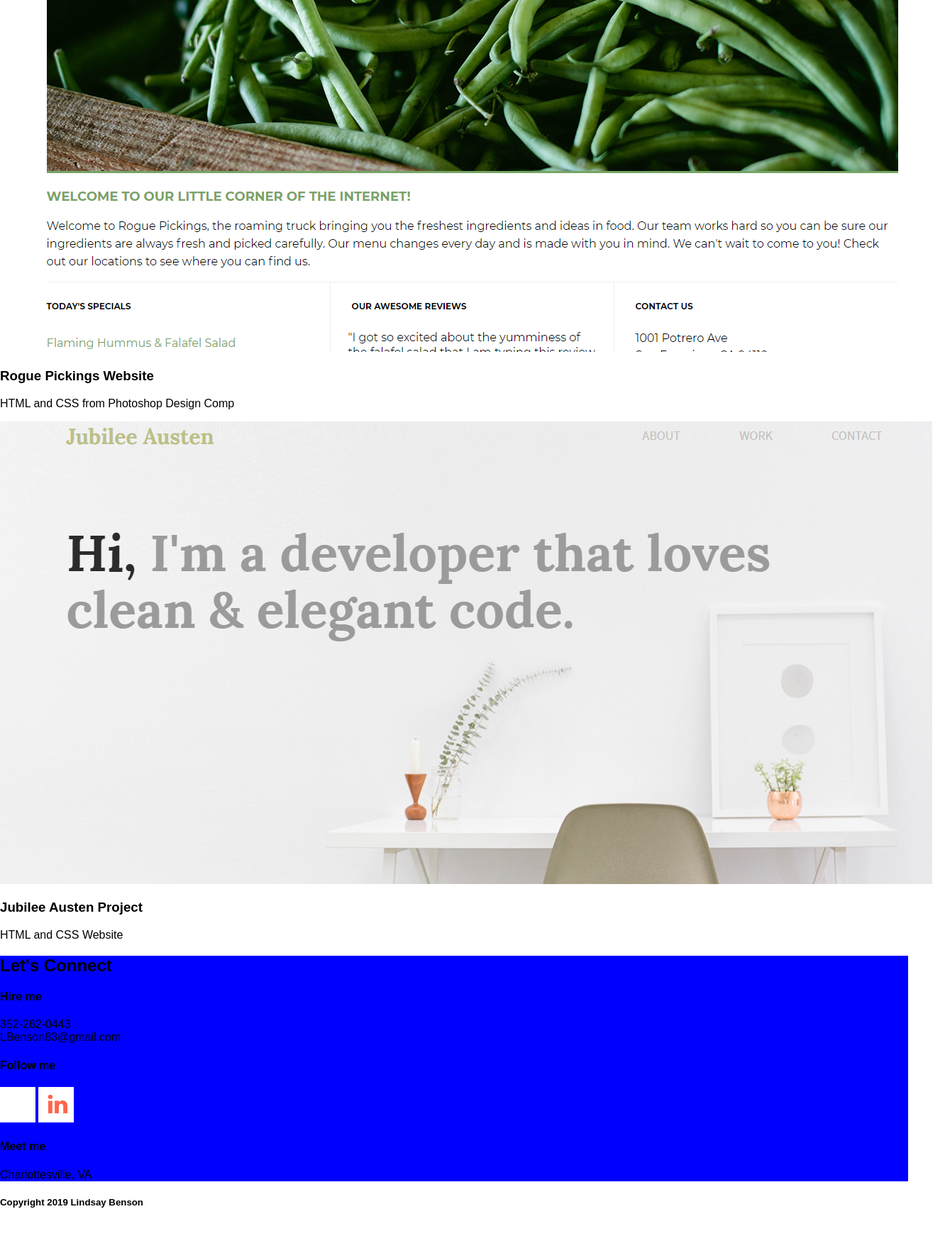
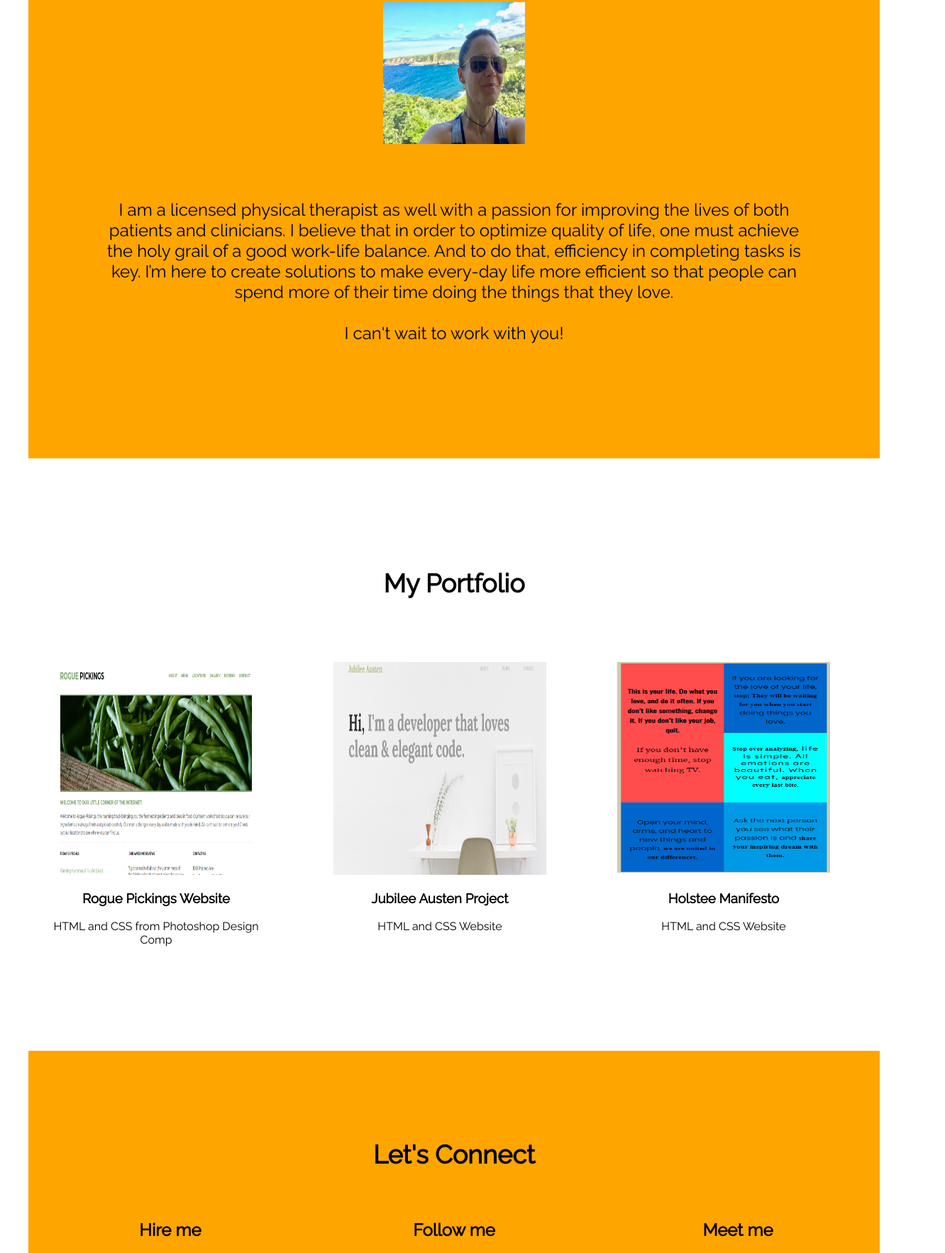
Before and after one commit to LindsayB28/final-project-benson, a plain HTML site: page index.html in a window 1280 px wide. Shown: the part 1034-2800 px from the top of the page at 71% size, 1332 px wide, since content can reach past the window. Before the commit the page ends 2758 px from the top, so only its background shows below. Drawn offline with Linux system fonts and the light colour scheme.

Commit message:
edits 10-1

```diff
--- a/CSS/css-main.css
+++ b/CSS/css-main.css
@@ -1,14 +1,151 @@
+body {
+	font-family:'Raleway', sans-serif;
+}
+
+header{
+	width: 1200px;
+	height: 800px;
+}
+
 .container{
-  width: 1190;
+  width: 1200px;
   height: auto;
   margin: 0 auto;
 }
 
-header{
+.about{
+  width: 1200px;
+  height: 850px;
+  margin: 0 auto;
+  background: orange;
+}
 
+.work{
+  width: 1200px;
+  height: 775px;
+  margin: 0 auto;
+}
+
+.project-1, .project-2, .project-3{
+	float: left;
+	width: 300px;
+	margin: 0 auto;
+	padding-left: 30px;
+	padding-right: 70px;
+	text-align: center;
 }
 
 .contact{
-  width: 1190;
-  background: blue;
+  width: 1200;
+  height: 500px;
+  background: orange;
+	margin: 0 auto;
 }
+
+footer{
+  width: 1200px;
+	height: 50px;
+	background: orange;
+	text-align: center;
+	margin: 0 auto;
+	clear: both;
+}
+
+
+
+h1, h2, h3, h4{
+	font-weight: bold;
+}
+
+header nav{
+  float: right;
+  word-spacing: 50px;
+  clear: both;
+	padding: 50px 30px;
+}
+header nav ul li {
+	font-size: 24px;
+	font-weight: bold;
+	text-decoration: none;
+  word-spacing: 25px;
+  display: inline;
+}
+
+.main-title{
+	margin: 90px 50px;
+	float: left;
+	clear: both;
+}
+h1{
+	font-size: 64px;
+	font-weight: bold;
+}
+
+h1 span{
+	color: orange;
+}
+
+.main-title p{
+	font-size: 48px;
+}
+
+h2{
+	font-size: 36px;
+	padding: 125px 0px 10px 0px;
+	text-align: center;
+}
+
+.profile-image{
+	margin: 0px 500px 0 500px;
+}
+
+.profile-image img{
+	height: 200px;
+	width: 200px;
+}
+
+.about p{
+	font-size: 24px;
+	text-align: center;
+	padding: 50px 100px;
+}
+
+.projects{
+	padding: 50px 0;
+}
+
+.rogue-image img{
+  height: 300px;
+  width: 300px;
+}
+
+.jubilee-image img{
+  height: 300px;
+  width: 300px;
+}
+
+.hostlee-image img{
+	height: 300px;
+	width: 300px;
+}
+
+.hire-me, .follow-me, .meet-me{
+	margin: 0 auto;
+	float: left;
+	width: 400px;
+	text-align: center;
+}
+
+h4{
+	font-size: 24px;
+	padding: 0 0 25px 0;
+}
+
+.contact p{
+	font-size: 18px;
+}
+
+h5{
+	font-size: 12px;
+	margin: 0 auto;
+}
--- a/index.html
+++ b/index.html
@@ -5,34 +5,48 @@
     <title>Lindsay Benson Profile</title>
     <link rel="stylesheet" href="css/css-normalize.css">
     <link rel="stylesheet" href="css/css-main.css">
+    <link href="https://fonts.googleapis.com/css?family=Raleway&display=swap" rel="stylesheet">
   </head>
 
   <body>
     <div class= "container">
       <header>
-        <h1>Hello, World.  My name is Lindsay Benson.<h1>
+        <nav>
+          <ul>
+            <li>About</li>
+            <li>Portfolio</li>
+            <li>Contact</li>
+          </ul>
+        </nav>
+        <div class="main-title">
+          <h1>Hello, World.<br>  My name is <span>Lindsay Benson.</span><h1>
           <p>I am a web developer, critical thinker, and problem-solver with a focus on medical technology and digital healthcare.</p>
+        </div>
       </header>
       <main>
         <section class= "about">
           <h2> About Me </h2>
-          <img src="img/profile-pic.jpg" alt= "profile pic"/>
-          <p>I am a licensed physical therapist as well with a passion for improving the lives of both patients and clinicians.  I believe that in order to optimize quality of life, one must achieve the holy grail of a good work-life balance.  And to do that, efficiency in completing tasks is key.  I’m here to create solutions to make every-day life more efficient so that people can spend more of their time doing the things that they love.
-. <br> I can't wait to work with you!</p>
+          <div class="profile-image"><img src="img/profile-pic.jpg" alt= "profile pic"/></div>
+          <p>I am a licensed physical therapist as well with a passion for improving the lives of both patients and clinicians.  I believe that in order to optimize quality of life, one must achieve the holy grail of a good work-life balance.  And to do that, efficiency in completing tasks is key.  I’m here to create solutions to make every-day life more efficient so that people can spend more of their time doing the things that they love. <br> <br> I can't wait to work with you!</p>
         </section>
         <section class="work">
           <h2> My Portfolio </h2>
+          <div class="projects">
             <div class= "project-1">
-            <img src="img/rogue-image.png" alt="rogue pickings site"/>
+              <div class= "rogue-image"><img src="img/rogue-image.png" alt="rogue pickings site"/></div>
               <h3>Rogue Pickings Website</h3>
               <p>HTML and CSS from Photoshop Design Comp</p>
             </div>
             <div class= "project-2">
-            <img src="img/jubilee-image.png" alt= "jubilee austen site"/>
+              <div class="jubilee-image"><img src="img/jubilee-image.png" alt= "jubilee austen site"/></div>
               <h3> Jubilee Austen Project </h3>
               <p> HTML and CSS Website </p>
             </div>
             <div class= "project-3">
+              <div class="hostlee-image"><img src="img/hostlee-image.png" alt="hostlee site"/></div>
+              <h3> Holstee Manifesto </h3>
+              <p> HTML and CSS Website </p>
+            </div>
           </div>
         </section>
         <section class= "contact">
```
Also changed, not shown: img/hostlee-image.png (added). Lines whose indentation alone changed are shown as unchanged.
